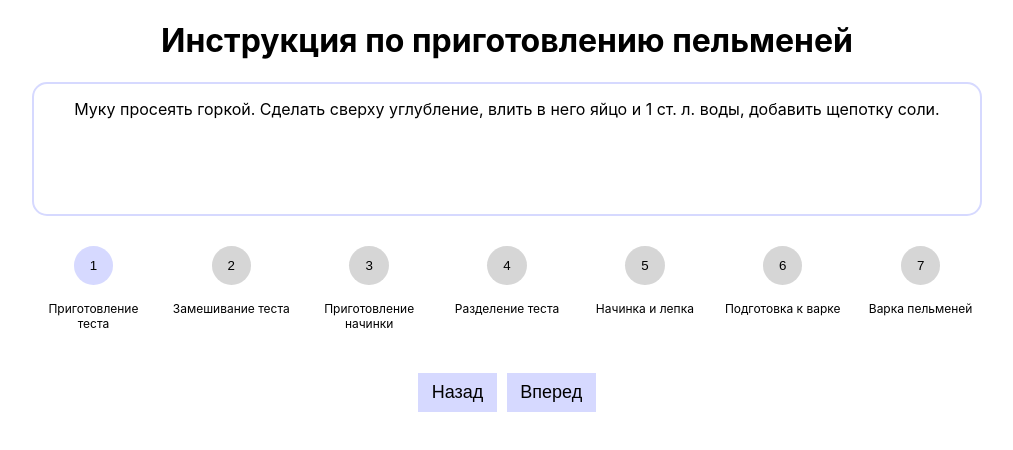
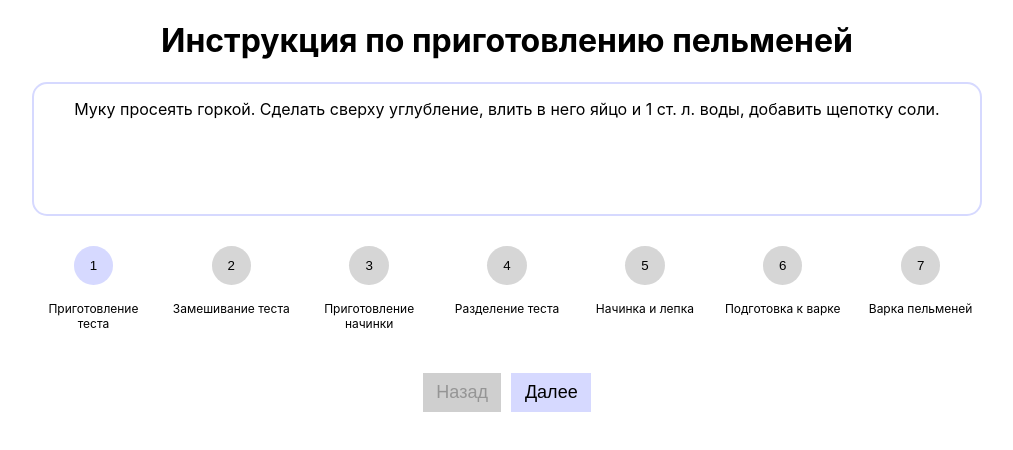
Before and after one commit to pugnitator/Module-2.-React, a React (Create React App) app in the folder my-app/: page / in a window 1280 px wide. Shown: the top 450 px of the page, without its empty margins (133-1146 px from the left). Built offline with nearby package versions, Linux system fonts and the light colour scheme.

Commit message:
finish task

```diff
--- a/my-app/src/App.jsx
+++ b/my-app/src/App.jsx
@@ -38,7 +38,10 @@ export function App() {
 		cursor: pointer;
 		border-radius: 50%;
 		padding: 0.75rem 1rem;
-		background: ${props => props.isPassed ? `hsl(var(--accent-color-hue), var(--accent-color-saturation), 92%)` : `#cccc`};
+		background: ${(props) =>
+			props.isPassed
+				? `hsl(var(--accent-color-hue), var(--accent-color-saturation), 92%)`
+				: `#cccc`};
 		border: none;
 		margin-bottom: 0.25rem;
 	`;
@@ -71,30 +74,54 @@ export function App() {
 	`;
 
 	const stepsList = require("./data.json");
-  console.log(stepsList[1]);
 	const [currentStep, setStep] = useState(stepsList[0]);
+	const isFirstStep = stepsList.indexOf(currentStep) === 0;
+	const isLastStep = stepsList.indexOf(currentStep) === stepsList.length - 1;
 
-  const isStepPassed = (stepIndex) => {
-    const currentStepIndex = stepsList.indexOf(currentStep);
-    if (stepIndex <= currentStepIndex) return true
-    else return false
-  }
+	const isStepPassed = (stepIndex) => {
+		const currentStepIndex = stepsList.indexOf(currentStep);
+		if (stepIndex <= currentStepIndex) return true;
+		else return false;
+	};
+
+	const onClickBackButton = () => {
+		const currentStepIndex = stepsList.indexOf(currentStep);
+		setStep(stepsList[currentStepIndex - 1]);
+	};
+
+	const onClickNextButton = () => {
+		const currentStepIndex = stepsList.indexOf(currentStep);
+		setStep(stepsList[currentStepIndex + 1]);
+	};
+
+	const onClickRestart = () => {
+		setStep(stepsList[0]);
+	};
 
 	return (
 		<Container>
 			<Title>Инструкция по приготовлению пельменей</Title>
 			<StepDescription>{currentStep.content}</StepDescription>
 			<StepsList>
-					{stepsList.map((step, index) =>
-          <Step key={step.id}>
-						<StepNumber isPassed={isStepPassed(index)}>{index + 1}</StepNumber>
+				{stepsList.map((step, index) => (
+					<Step key={step.id}>
+						<StepNumber
+							onClick={() => setStep(step)}
+							isPassed={isStepPassed(index)}
+						>
+							{index + 1}
+						</StepNumber>
 						<StepName>{step.title}</StepName>
-          </Step>
-          )}
+					</Step>
+				))}
 			</StepsList>
 			<ButtonContainer>
-				<Button>Назад</Button>
-				<Button>Вперед</Button>
+				<Button onClick={onClickBackButton} disabled={isFirstStep}>
+					Назад
+				</Button>
+				<Button onClick={isLastStep ? onClickRestart : onClickNextButton}>
+					{isLastStep ? "Начать сначала" : "Далее"}
+				</Button>
 			</ButtonContainer>
 		</Container>
 	);
```
